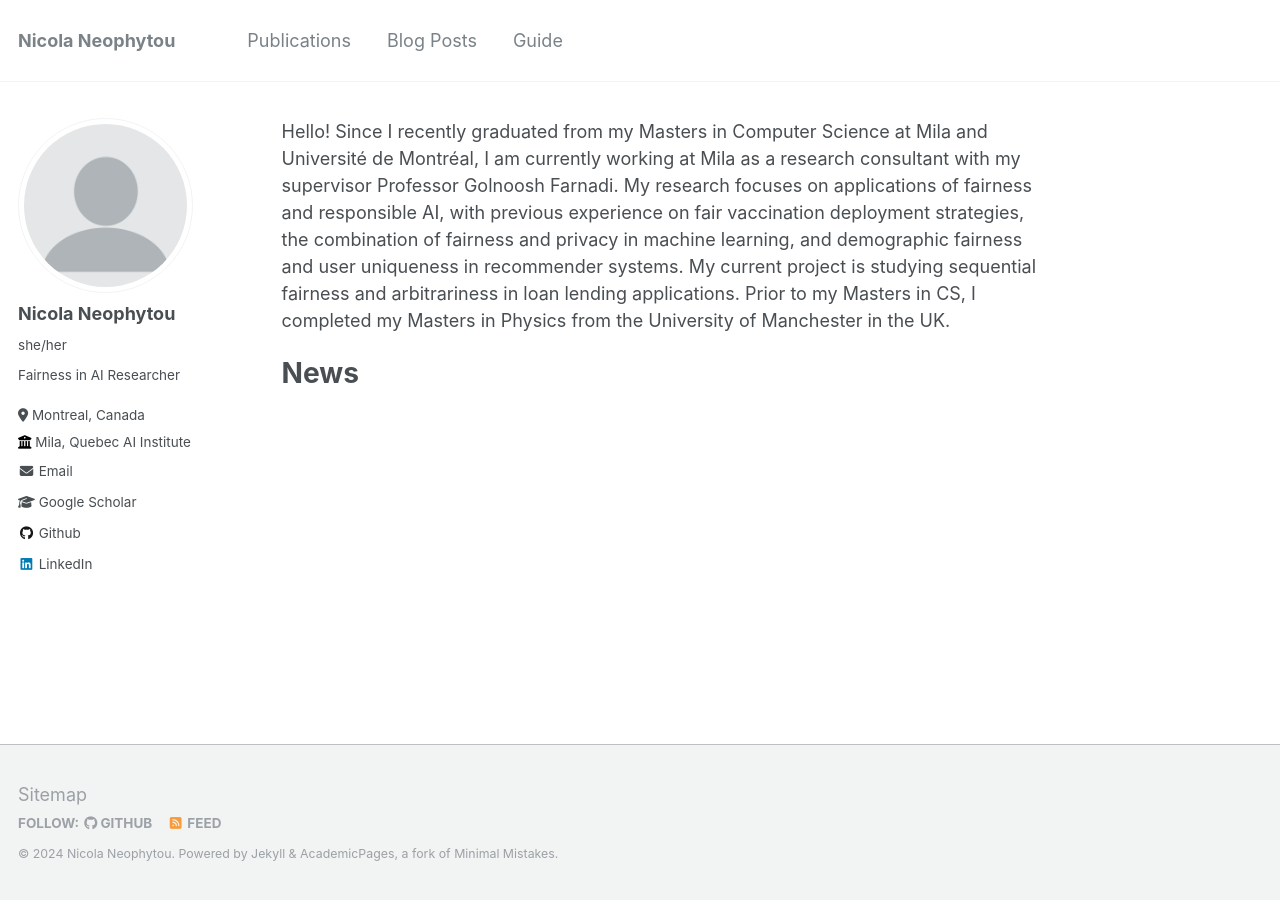
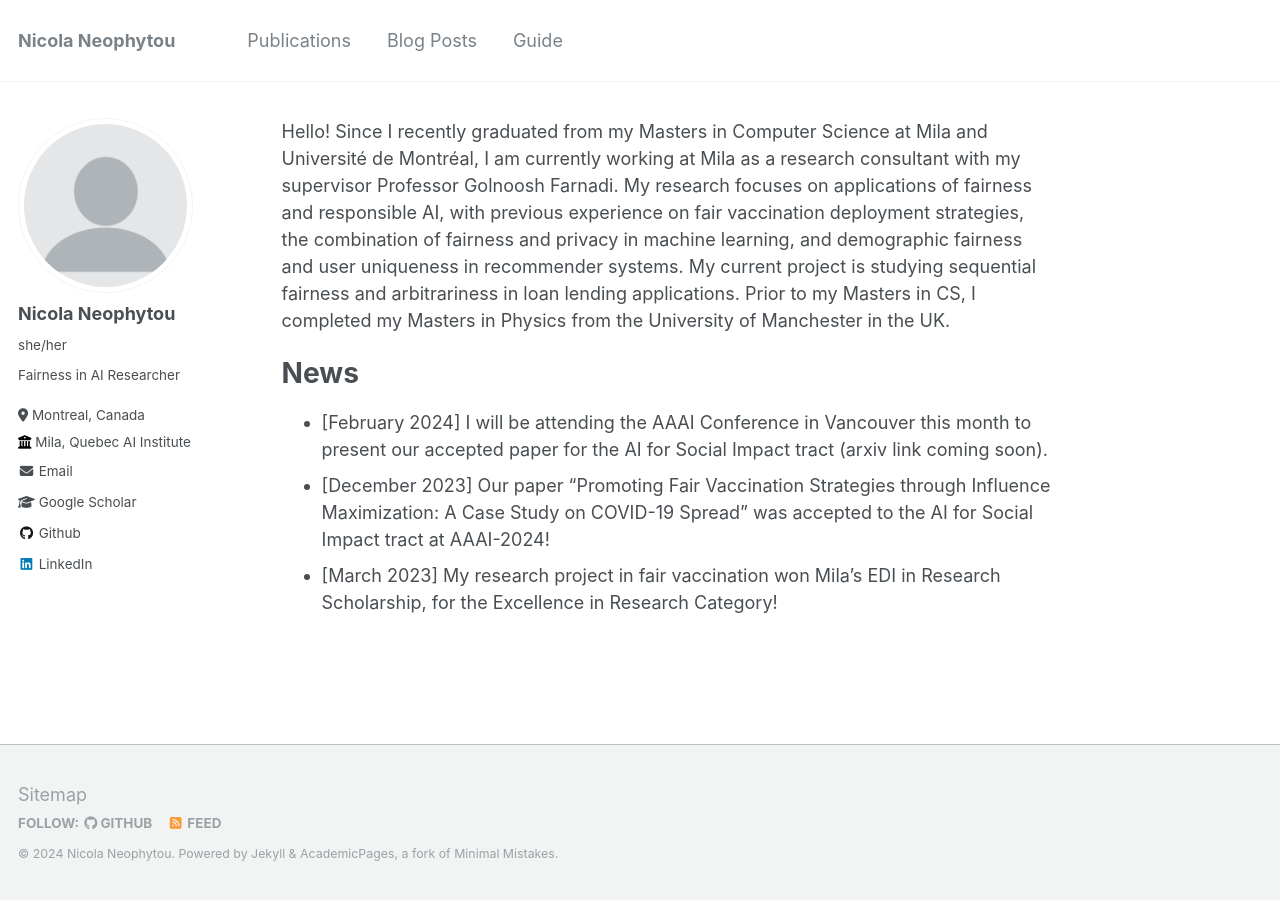
Before and after one commit to nicolaneo/nicolaneo.github.io, a Jekyll site: the page built from _pages/about.md, in a window 1280 px wide. Built offline with Jekyll 4.4.1, drawn with Linux system fonts in a browser that asks for light colours.

Commit message:
Update about.md

```diff
--- a/_pages/about.md
+++ b/_pages/about.md
@@ -11,3 +11,6 @@ Hello! Since I recently graduated from my Masters in Computer Science at Mila an
 
 News
 =====
+* [February 2024] I will be attending the AAAI Conference in Vancouver this month to present our accepted paper for the AI for Social Impact tract (arxiv link coming soon).
+* [December 2023] Our paper "Promoting Fair Vaccination Strategies through Influence Maximization: A Case Study on COVID-19 Spread" was accepted to the AI for Social Impact tract at AAAI-2024!
+* [March 2023] My research project in fair vaccination won Mila's EDI in Research Scholarship, for the Excellence in Research Category!
```
